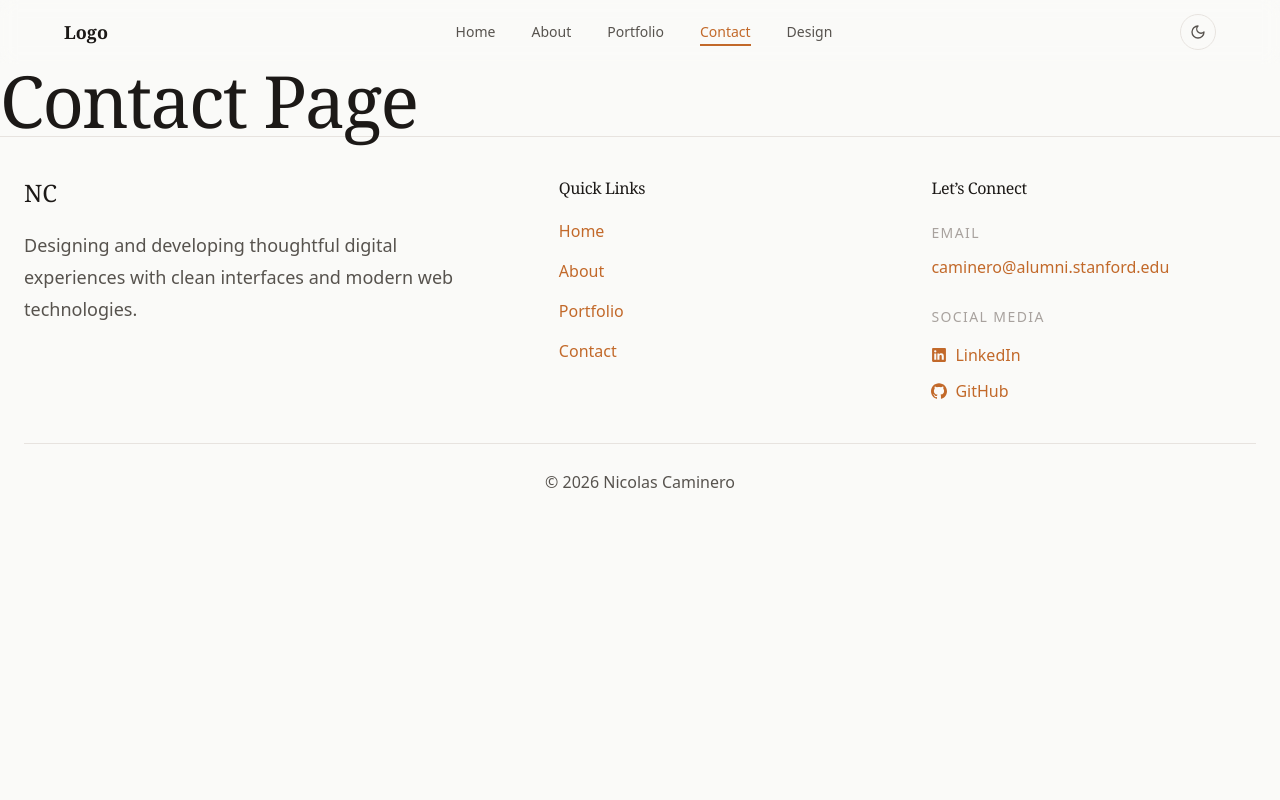
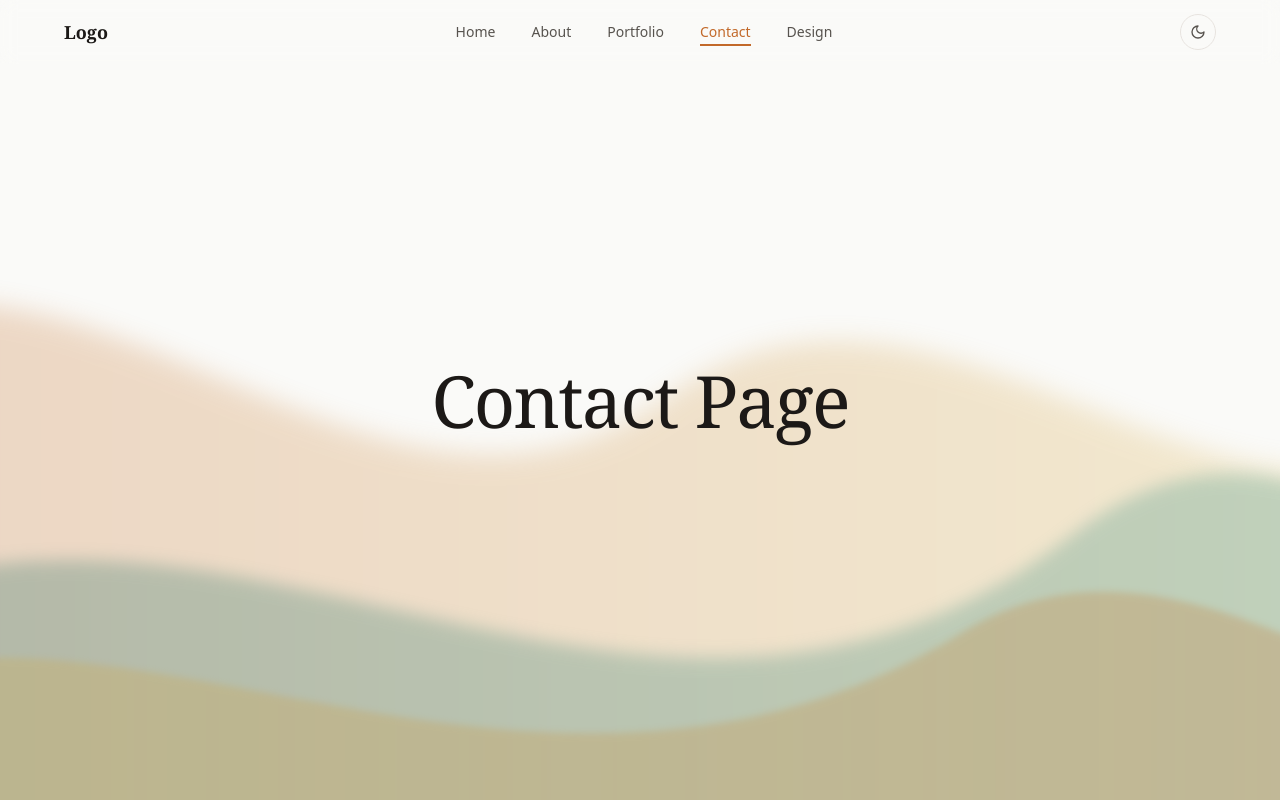
Before and after one commit to nerdboy626/portfolio, a Next.js app: page /contact in a window 1280 px wide. Shown: the top 800 px of the page. Built offline with nearby package versions, Linux system fonts and the light colour scheme.

Commit message:
style: add background to contact page

```diff
--- a/src/app/contact/page.tsx
+++ b/src/app/contact/page.tsx
@@ -1,7 +1,97 @@
-export default function Contact() {
+import * as motion from "motion/react-client";
+
+const waves = [
+  {
+    d: "M0,200 C200,80 400,340 600,220 C800,100 1000,380 1200,200 L1200,600 L0,600 Z",
+    fill: "url(#wave-grad-1)",
+    duration: 9,
+    blur: "blur-[14px]",
+    opacity: "opacity-25",
+  },
+  {
+    d: "M0,350 C300,180 600,460 900,280 C1050,190 1150,320 1200,300 L1200,600 L0,600 Z",
+    fill: "url(#wave-grad-2)",
+    duration: 12,
+    blur: "blur-[8px]",
+    opacity: "opacity-35",
+  },
+  {
+    d: "M0,400 C200,280 500,500 800,350 C950,270 1100,420 1200,380 L1200,600 L0,600 Z",
+    fill: "url(#wave-grad-3)",
+    duration: 7,
+    blur: "blur-[4px]",
+    opacity: "opacity-25",
+  },
+];
+
+export default function ContactPage() {
   return (
-    <div className="pt-16">
-      <h1>Contact Page</h1>
+    <div className="relative min-h-screen overflow-hidden bg-background dark:bg-background">
+      {/* radial glow */}
+      {/* <div className="absolute inset-0 bg-[radial-gradient(circle_at_top,rgba(224,125,66,0.10),transparent_55%)] dark:bg-[radial-gradient(circle_at_top,rgba(224,125,66,0.14),transparent_55%)]" /> */}
+
+      {/* Wave layers */}
+      {waves.map((wave, i) => (
+        <motion.div
+          key={i}
+          className={`absolute inset-0 ${wave.blur} ${wave.opacity}`}
+          animate={{
+            x: [0, -40, 30, 0],
+            y: [0, 20, -15, 0],
+            scaleY: [1, 1.08, 0.95, 1],
+          }}
+          transition={{
+            duration: wave.duration,
+            ease: "easeInOut",
+            repeat: Infinity,
+          }}
+        >
+          <svg
+            viewBox="0 0 1200 600"
+            preserveAspectRatio="none"
+            className="absolute -left-[20%] h-[140%] w-[140%]"
+            xmlns="http://www.w3.org/2000/svg"
+          >
+            <defs>
+              <linearGradient
+                id={`wave-grad-${i + 1}`}
+                x1="0%"
+                y1="0%"
+                x2="100%"
+                y2="0%"
+              >
+                {i === 0 && (
+                  <>
+                    <stop offset="0%" stopColor="#c2692a" />
+                    <stop offset="100%" stopColor="#e0c35c" />
+                  </>
+                )}
+
+                {i === 1 && (
+                  <>
+                    <stop offset="0%" stopColor="#4a7c6f" />
+                    <stop offset="100%" stopColor="#6aad9e" />
+                  </>
+                )}
+
+                {i === 2 && (
+                  <>
+                    <stop offset="0%" stopColor="#d6b449" />
+                    <stop offset="100%" stopColor="#c2692a" />
+                  </>
+                )}
+              </linearGradient>
+            </defs>
+
+            <path d={wave.d} fill={wave.fill} />
+          </svg>
+        </motion.div>
+      ))}
+
+      {/* content */}
+      <div className="relative z-10 flex min-h-screen items-center justify-center">
+        <h1>Contact Page</h1>
+      </div>
     </div>
   );
 }
```
